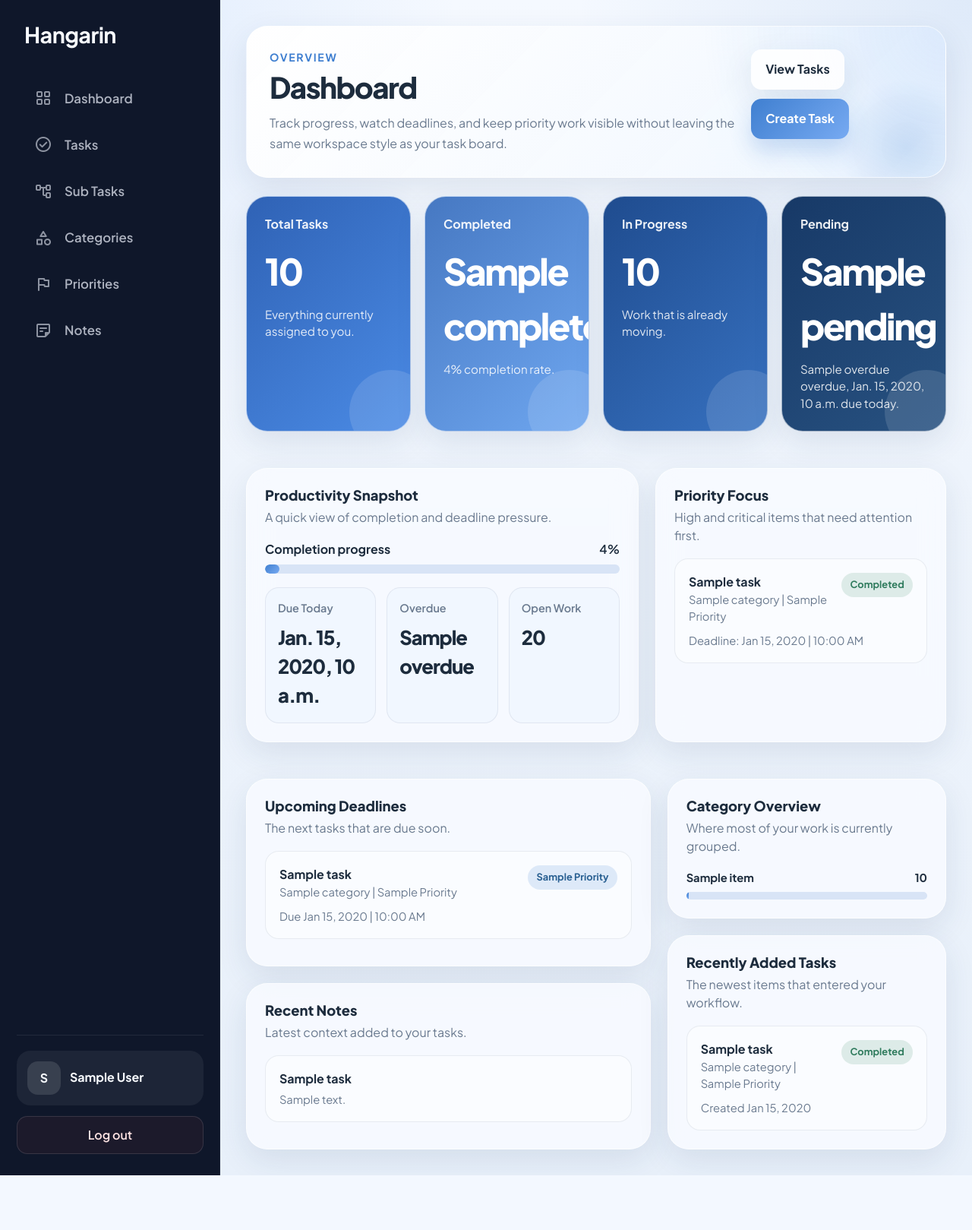
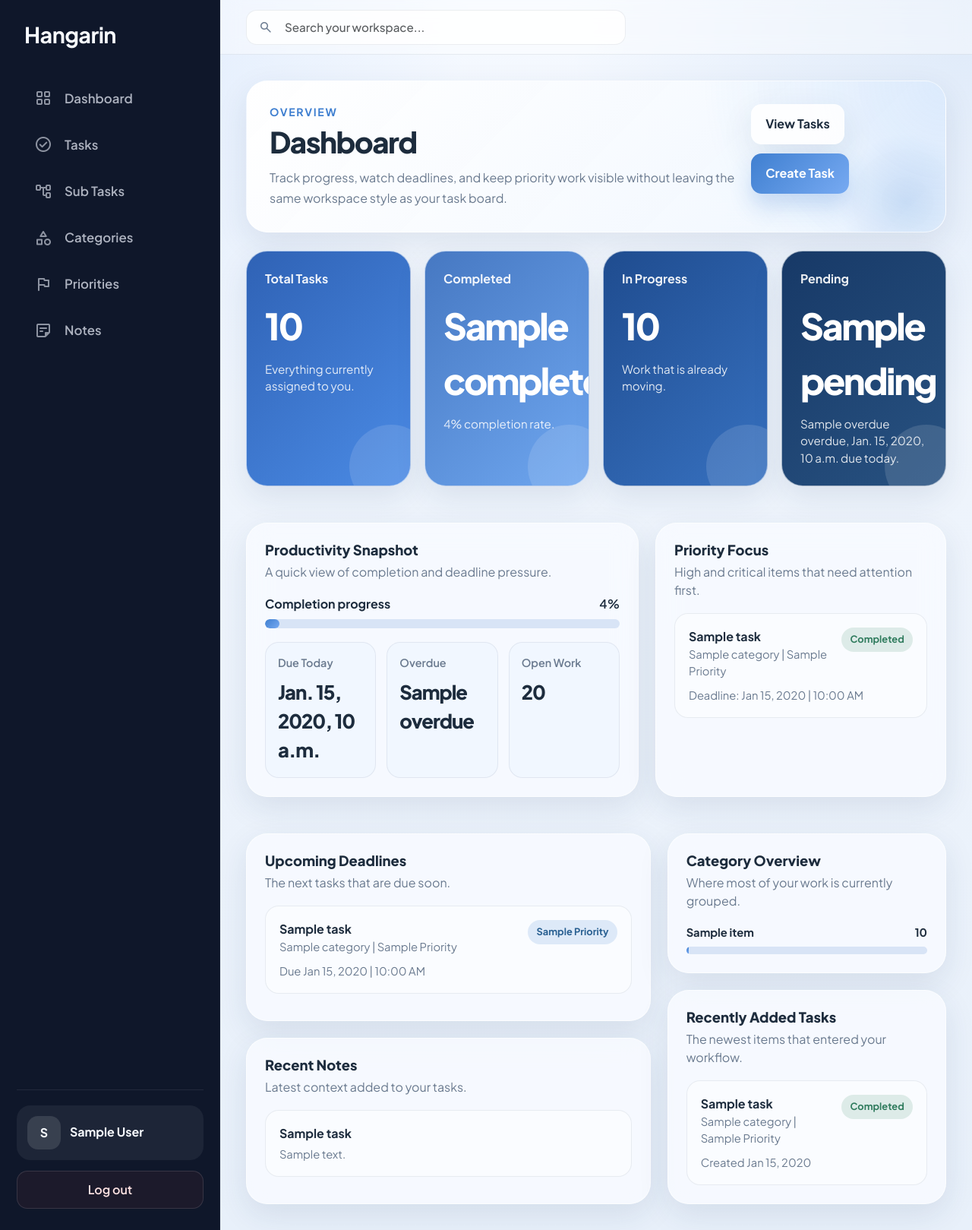
Before and after one commit to OregelaVSTD/HANGARIN, a Django app: template todo/templates/dashboard.html in a window 1280 px wide. Shown: the whole page at 76% size. Before the commit the page ends 1547 px from the top, so only its background shows below. Run offline with Django 3.2, Linux system fonts and the light colour scheme; a user stored in the database is signed in; tables that the repository leaves empty hold one stand-in row (values such as "Sample post"); the template is opened without the code that fills it: most values are stand-ins (such as "Sample title", 1, 10 or a date in 2020).

Commit message:
Implement global search topbar across all dashboard sections and unify search logic

```diff
--- a/static/css/hangarin.css
+++ b/static/css/hangarin.css
@@ -160,11 +160,63 @@ body {
     flex: 1;
     min-width: 0;
     overflow-y: auto;
+    display: flex;
+    flex-direction: column;
+}
+
+.app-topbar {
+    height: 72px;
+    padding: 0 34px;
+    display: flex;
+    align-items: center;
+    justify-content: space-between;
+    background: rgba(255, 255, 255, 0.4);
+    backdrop-filter: blur(12px);
+    border-bottom: 1px solid var(--line);
+    position: sticky;
+    top: 0;
+    z-index: 100;
+}
+
+.search-form {
+    flex: 1;
+    max-width: 500px;
+}
+
+.search-input-group {
+    position: relative;
+    display: flex;
+    align-items: center;
+}
+
+.search-input-group .material-symbols-rounded {
+    position: absolute;
+    left: 16px;
+    color: var(--text-soft);
+    pointer-events: none;
+    font-size: 20px;
+}
+
+.search-input-group .form-control {
+    padding-left: 50px;
+    height: 46px;
+    border-radius: 14px;
+    background: rgba(255, 255, 255, 0.8);
+    border: 1px solid var(--line);
+    font-weight: 500;
+    font-size: 0.95rem;
+}
+
+.search-input-group .form-control:focus {
+    background: #fff;
+    border-color: var(--brand-500);
+    box-shadow: 0 4px 20px rgba(119, 170, 242, 0.12);
 }
 
 .page-shell {
     max-width: 1360px;
     padding: 34px;
+    flex: 1;
 }
 
 .message-stack {
--- a/todo/templates/base.html
+++ b/todo/templates/base.html
@@ -73,6 +73,15 @@
         </aside>
 
         <main class="app-main">
+            <header class="app-topbar">
+                <form action="{{ request.path }}" method="get" class="search-form">
+                    <div class="search-input-group">
+                        <span class="material-symbols-rounded">search</span>
+                        <input type="text" name="q" class="form-control" placeholder="Search your workspace..." value="{{ request.GET.q|default:'' }}">
+                    </div>
+                </form>
+            </header>
+
             <div class="page-shell">
                 {% if messages %}
                     <div class="message-stack">
```
Also changed, not shown: todo/views.py (+29 -5 lines).
